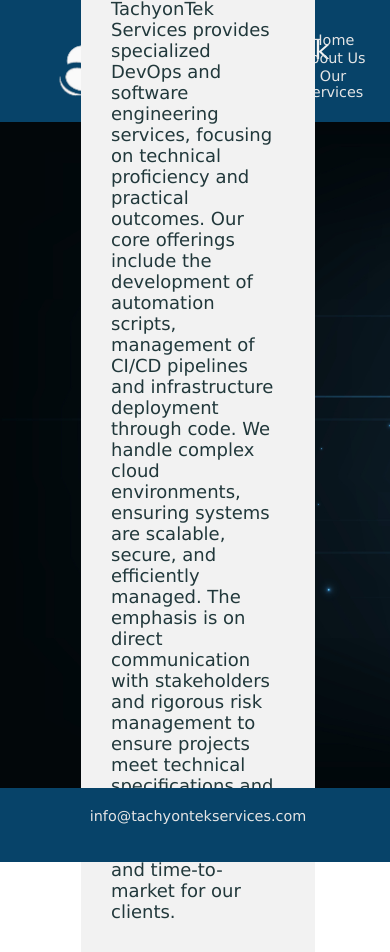
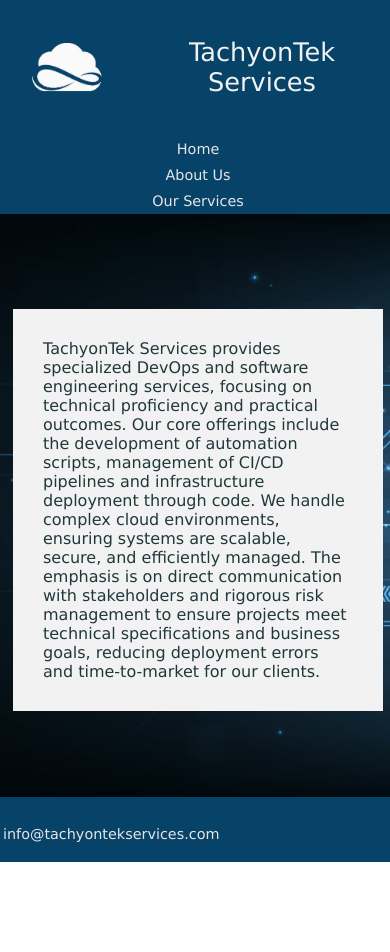
Before and after one commit to cygnuslyra/tachyon-tek, a plain HTML site: page about_us.html in a window 390 px wide. After the commit the page ends 862 px from the top, so only its background shows below. Drawn offline with Linux system fonts and the light colour scheme.

Commit message:
Updated the css file to prevent the content from covering the header.

```diff
--- a/style.css
+++ b/style.css
@@ -18,7 +18,7 @@
     display: flex;
     flex: auto;
     width: 100%;
-    height: 120px;
+    height: auto;
     background-color: #074369;
     margin-left: -10px;
     margin-top: -10px;
@@ -40,8 +40,8 @@
 }
 
 img {
-    width: 10rem;
-    height: 10rem;
+    width: 5rem;
+    height: 5rem;
     object-fit: scale-down;
   }
 
@@ -72,6 +72,8 @@ a:hover {
     color: #ffffff;
   }
 
+
+
 .body-1 {
     display: flex;
     flex: wrap;
@@ -84,6 +86,7 @@ a:hover {
     background-image: url('./images/circuits.jpg');
     background-attachment: fixed;
     background-repeat: no-repeat;
+    background-position: center;  /* Ensure the image is centered */
     background-size: cover;
     height: 80%;
 }
@@ -92,6 +95,7 @@ a:hover {
     text-align: left;
     margin-left: 20%;
     margin-right: 20%;
+    padding: 20px;
     margin-top: 30%;
     margin-bottom: 30%;
     padding: 30px;
@@ -138,3 +142,26 @@ ul {
     color: #f2f2f2;
     background-color: #074369;
 }
+
+@media only screen and (max-width: 600px) {
+    .header, .footer {
+        flex-direction: column; /* Stack elements vertically in header and footer */
+        padding-bottom: 10px;
+    }
+
+    .header-links .link, .logo {
+        width: 100%; /* Full width for better access */
+        text-align: center; /* Center align the text */
+        padding: 5px 0; /* Reduce padding */
+    }
+
+    .body-1-content {
+        margin: 10px; /* Reduce margin to use space more efficiently */
+        font-size: 16px; /* Smaller text */
+    }
+
+    img {
+        width: 8rem; /* Adjust image size */
+        height: 8rem;
+    }
+}
```
